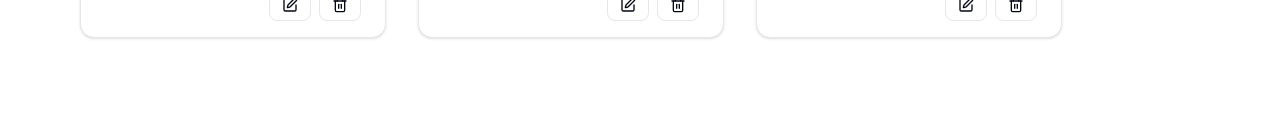
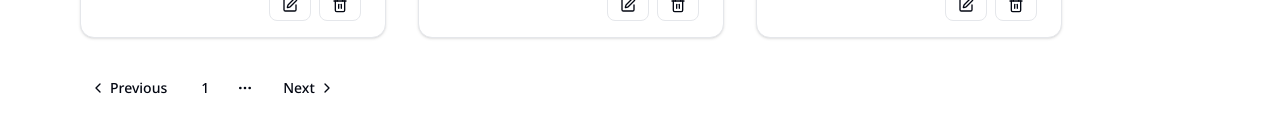
Before and after one commit to sasa-maksim/painters, a Next.js app in the folder frontend/: page /painter/availability in a window 1280 px wide. Shown: the part 377-510 px from the top of the page. Built offline with nearby package versions, Linux system fonts and the light colour scheme; a web font is replaced by a local one.

Commit message:
add pagination

```diff
--- a/frontend/app/painter/availability/page.tsx
+++ b/frontend/app/painter/availability/page.tsx
@@ -1,5 +1,14 @@
 import TimeSlot from "@/components/dashboard/time-slot";
 import { Button } from "@/components/ui/button";
+import {
+  Pagination,
+  PaginationContent,
+  PaginationEllipsis,
+  PaginationItem,
+  PaginationLink,
+  PaginationNext,
+  PaginationPrevious
+} from "@/components/ui/pagination";
 import { PlusIcon } from "lucide-react";
 import Link from "next/link";
 
@@ -15,11 +24,14 @@ const Availability = () => {
             Manage your available time slots
           </p>
         </div>
-        <Link href="/painter/availability/create">
-          <Button className="bg-amber-600 hover:bg-amber-700 active:bg-amber-800 transition-colors">
+        <Button
+          asChild
+          className="bg-amber-600 hover:bg-amber-700 active:bg-amber-800 transition-colors"
+        >
+          <Link href="/painter/availability/create">
             <PlusIcon /> Add Availability slot
-          </Button>
-        </Link>
+          </Link>
+        </Button>
       </header>
       <main className="py-8 px-2 md:px-20 mx-auto">
         <h2 className="font-serif text-2xl font-bold text-gray-800 w-fit mb-8">
@@ -34,6 +46,24 @@ const Availability = () => {
             />
           ))}
         </div>
+        <div className="my-8">
+          <Pagination className="sm:justify-start">
+            <PaginationContent>
+              <PaginationItem>
+                <PaginationPrevious href="#" />
+              </PaginationItem>
+              <PaginationItem>
+                <PaginationLink href="#">1</PaginationLink>
+              </PaginationItem>
+              <PaginationItem>
+                <PaginationEllipsis />
+              </PaginationItem>
+              <PaginationItem>
+                <PaginationNext href="#" />
+              </PaginationItem>
+            </PaginationContent>
+          </Pagination>
+        </div>
       </main>
     </>
   );
--- a/frontend/components/ui/button.tsx
+++ b/frontend/components/ui/button.tsx
@@ -1,11 +1,11 @@
-import * as React from "react";
-import { Slot } from "@radix-ui/react-slot";
-import { cva, type VariantProps } from "class-variance-authority";
+import * as React from "react"
+import { Slot } from "@radix-ui/react-slot"
+import { cva, type VariantProps } from "class-variance-authority"
 
-import { cn } from "@/lib/utils";
+import { cn } from "@/lib/utils"
 
 const buttonVariants = cva(
-  "inline-flex items-center justify-center gap-2 whitespace-nowrap rounded-md text-sm font-medium cursor-pointer transition-colors focus-visible:outline-none focus-visible:ring-1 focus-visible:ring-ring disabled:pointer-events-none disabled:opacity-50 [&_svg]:pointer-events-none [&_svg]:size-4 [&_svg]:shrink-0",
+  "inline-flex items-center justify-center gap-2 whitespace-nowrap rounded-md text-sm font-medium transition-colors focus-visible:outline-none focus-visible:ring-1 focus-visible:ring-ring disabled:pointer-events-none disabled:opacity-50 [&_svg]:pointer-events-none [&_svg]:size-4 [&_svg]:shrink-0",
   {
     variants: {
       variant: {
@@ -18,40 +18,40 @@ const buttonVariants = cva(
         secondary:
           "bg-secondary text-secondary-foreground shadow-sm hover:bg-secondary/80",
         ghost: "hover:bg-accent hover:text-accent-foreground",
-        link: "text-primary underline-offset-4 hover:underline"
+        link: "text-primary underline-offset-4 hover:underline",
       },
       size: {
         default: "h-9 px-4 py-2",
         sm: "h-8 rounded-md px-3 text-xs",
         lg: "h-10 rounded-md px-8",
-        icon: "h-9 w-9"
-      }
+        icon: "h-9 w-9",
+      },
     },
     defaultVariants: {
       variant: "default",
-      size: "default"
-    }
+      size: "default",
+    },
   }
-);
+)
 
 export interface ButtonProps
   extends React.ButtonHTMLAttributes<HTMLButtonElement>,
     VariantProps<typeof buttonVariants> {
-  asChild?: boolean;
+  asChild?: boolean
 }
 
 const Button = React.forwardRef<HTMLButtonElement, ButtonProps>(
   ({ className, variant, size, asChild = false, ...props }, ref) => {
-    const Comp = asChild ? Slot : "button";
+    const Comp = asChild ? Slot : "button"
     return (
       <Comp
         className={cn(buttonVariants({ variant, size, className }))}
         ref={ref}
         {...props}
       />
-    );
+    )
   }
-);
-Button.displayName = "Button";
+)
+Button.displayName = "Button"
 
-export { Button, buttonVariants };
+export { Button, buttonVariants }
--- /dev/null
+++ b/frontend/components/ui/pagination.tsx
@@ -0,0 +1,117 @@
+import * as React from "react";
+import { ChevronLeft, ChevronRight, MoreHorizontal } from "lucide-react";
+
+import { cn } from "@/lib/utils";
+import { ButtonProps, buttonVariants } from "@/components/ui/button";
+
+const Pagination = ({ className, ...props }: React.ComponentProps<"nav">) => (
+  <nav
+    role="navigation"
+    aria-label="pagination"
+    className={cn("mx-auto flex w-full justify-center", className)}
+    {...props}
+  />
+);
+Pagination.displayName = "Pagination";
+
+const PaginationContent = React.forwardRef<
+  HTMLUListElement,
+  React.ComponentProps<"ul">
+>(({ className, ...props }, ref) => (
+  <ul
+    ref={ref}
+    className={cn("flex flex-row items-center gap-1", className)}
+    {...props}
+  />
+));
+PaginationContent.displayName = "PaginationContent";
+
+const PaginationItem = React.forwardRef<
+  HTMLLIElement,
+  React.ComponentProps<"li">
+>(({ className, ...props }, ref) => (
+  <li ref={ref} className={cn("", className)} {...props} />
+));
+PaginationItem.displayName = "PaginationItem";
+
+type PaginationLinkProps = {
+  isActive?: boolean;
+} & Pick<ButtonProps, "size"> &
+  React.ComponentProps<"a">;
+
+const PaginationLink = ({
+  className,
+  isActive,
+  size = "icon",
+  ...props
+}: PaginationLinkProps) => (
+  <a
+    aria-current={isActive ? "page" : undefined}
+    className={cn(
+      buttonVariants({
+        variant: isActive ? "outline" : "ghost",
+        size
+      }),
+      className
+    )}
+    {...props}
+  />
+);
+PaginationLink.displayName = "PaginationLink";
+
+const PaginationPrevious = ({
+  className,
+  ...props
+}: React.ComponentProps<typeof PaginationLink>) => (
+  <PaginationLink
+    aria-label="Go to previous page"
+    size="default"
+    className={cn("gap-1 pl-2.5", className)}
+    {...props}
+  >
+    <ChevronLeft className="h-4 w-4" />
+    <span>Previous</span>
+  </PaginationLink>
+);
+PaginationPrevious.displayName = "PaginationPrevious";
+
+const PaginationNext = ({
+  className,
+  ...props
+}: React.ComponentProps<typeof PaginationLink>) => (
+  <PaginationLink
+    aria-label="Go to next page"
+    size="default"
+    className={cn("gap-1 pr-2.5", className)}
+    {...props}
+  >
+    <span>Next</span>
+    <ChevronRight className="h-4 w-4" />
+  </PaginationLink>
+);
+PaginationNext.displayName = "PaginationNext";
+
+const PaginationEllipsis = ({
+  className,
+  ...props
+}: React.ComponentProps<"span">) => (
+  <span
+    aria-hidden
+    className={cn("flex h-9 w-9 items-center justify-center", className)}
+    {...props}
+  >
+    <MoreHorizontal className="h-4 w-4" />
+    <span className="sr-only">More pages</span>
+  </span>
+);
+PaginationEllipsis.displayName = "PaginationEllipsis";
+
+export {
+  Pagination,
+  PaginationContent,
+  PaginationLink,
+  PaginationItem,
+  PaginationPrevious,
+  PaginationNext,
+  PaginationEllipsis
+};
```
